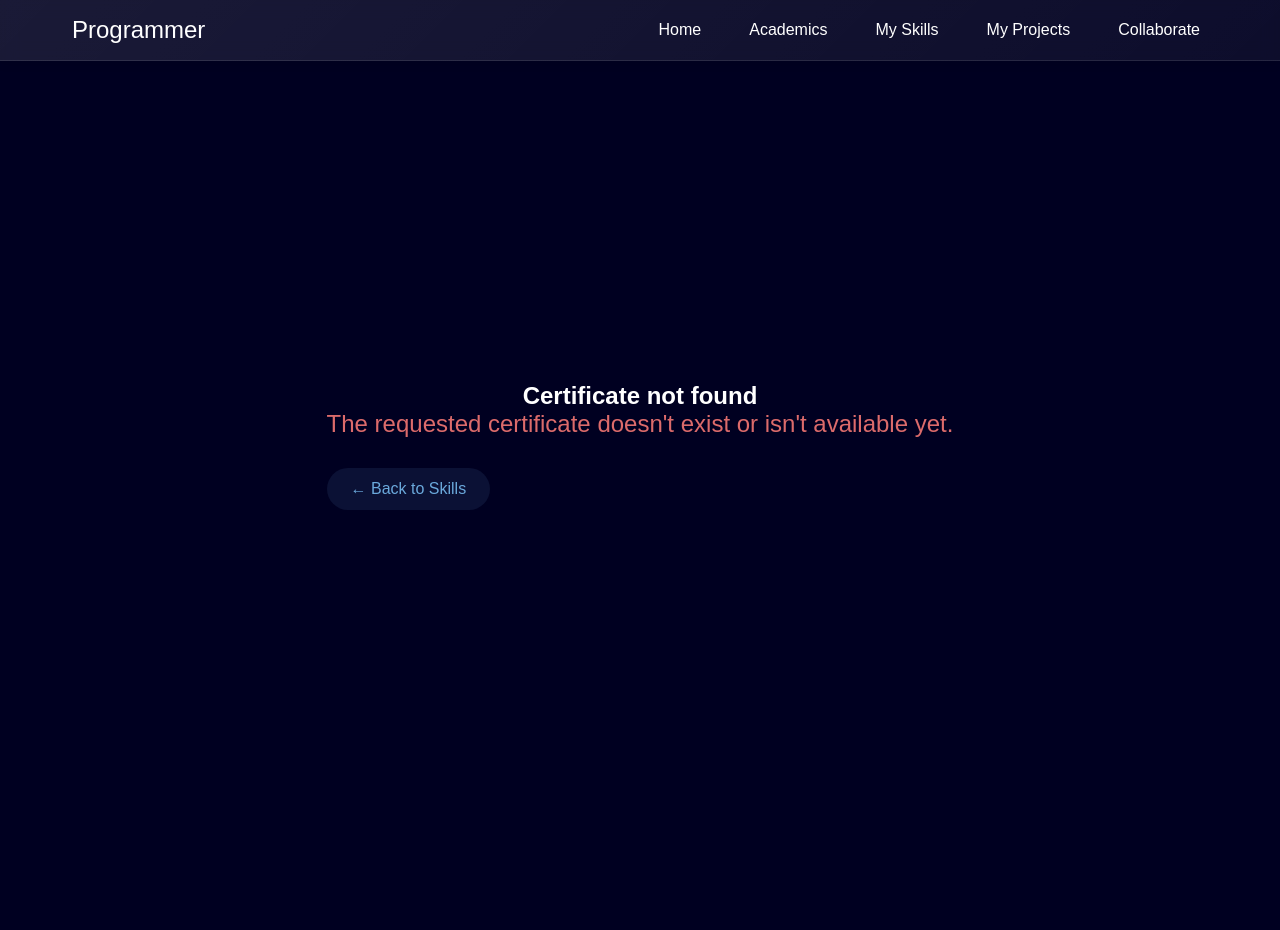
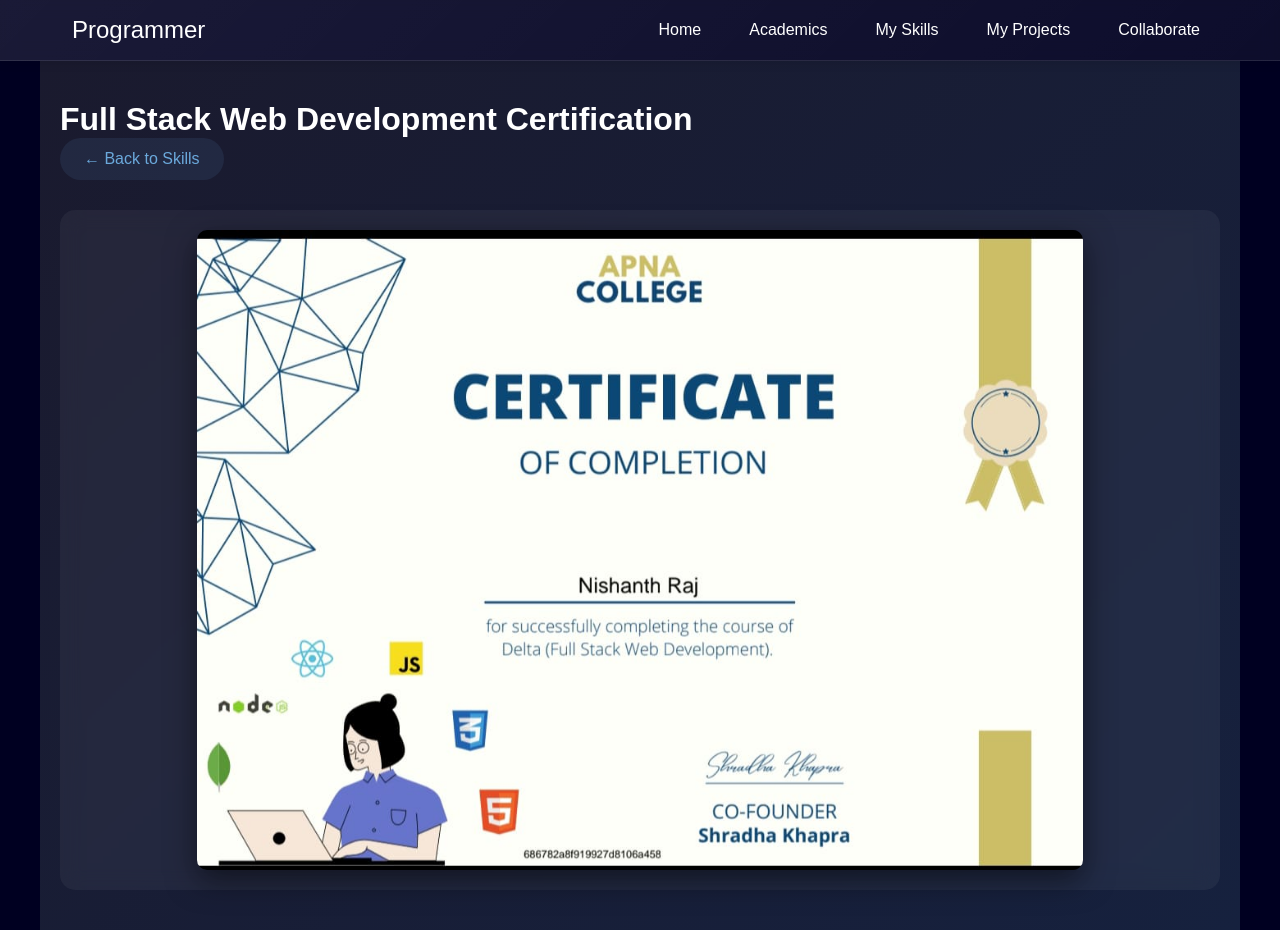
Before and after one commit to Raj72620/My-Portfolio, a React (Vite) app in the folder frontend/: page /certificates/fullstack-certificate in a window 1280 px wide. Before the commit this address had no page. Before the commit the page ends 861 px from the top, so only its background shows below. Built offline with nearby package versions, Linux system fonts and the light colour scheme.

Commit message:
addede certificate

```diff
--- a/frontend/src/components/CertificateViewer.tsx
+++ b/frontend/src/components/CertificateViewer.tsx
@@ -3,6 +3,7 @@
 import styles from '../styles/CertificateViewer.module.css';
 import uiUxCertificate from '../assets/Ui-Ux certificate.jpg';
 import mongodbCertificate from '../assets/Mongodb-Certificate.jpg';
+import fullStackCertificate from '../assets/fullstack-certificate.jpg';
 
 const CertificateViewer = () => {
   const { certId } = useParams<{ certId: string }>();
@@ -17,6 +18,10 @@
     'mongodb-certificate': {
       image: mongodbCertificate,
       title: 'MongoDB Certification',
+    },
+    'fullstack-certificate': {
+      image: fullStackCertificate,
+      title: 'Full Stack Web Development Certification',
     },
   };
 
```
Also changed, not shown: frontend/src/assets/fullstack-certificate.jpg (added).
